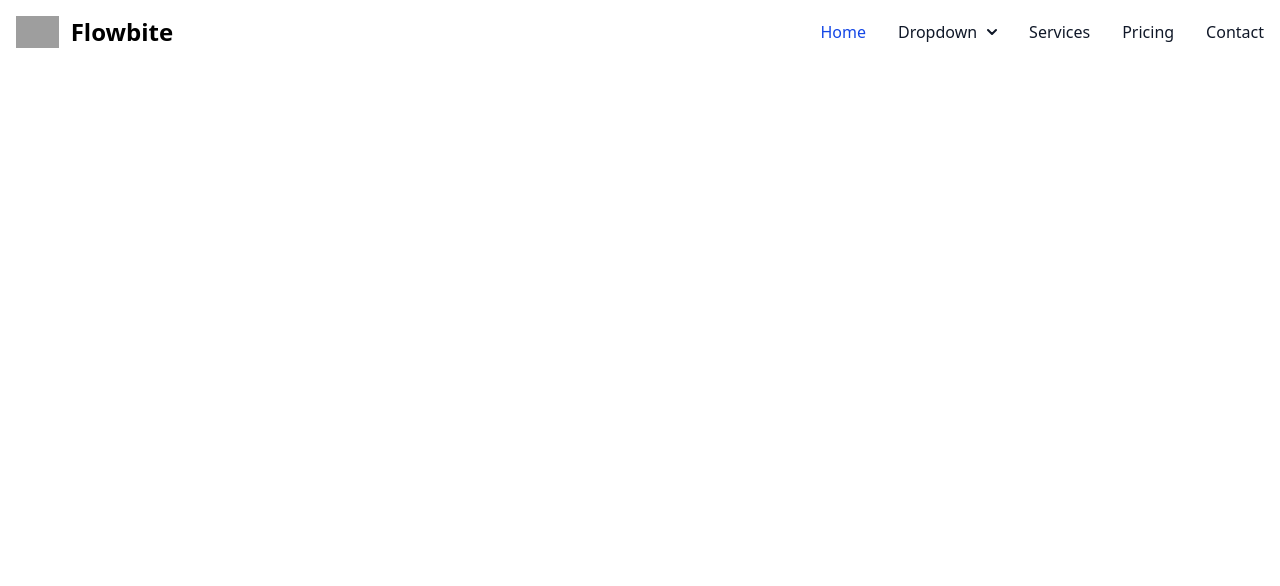
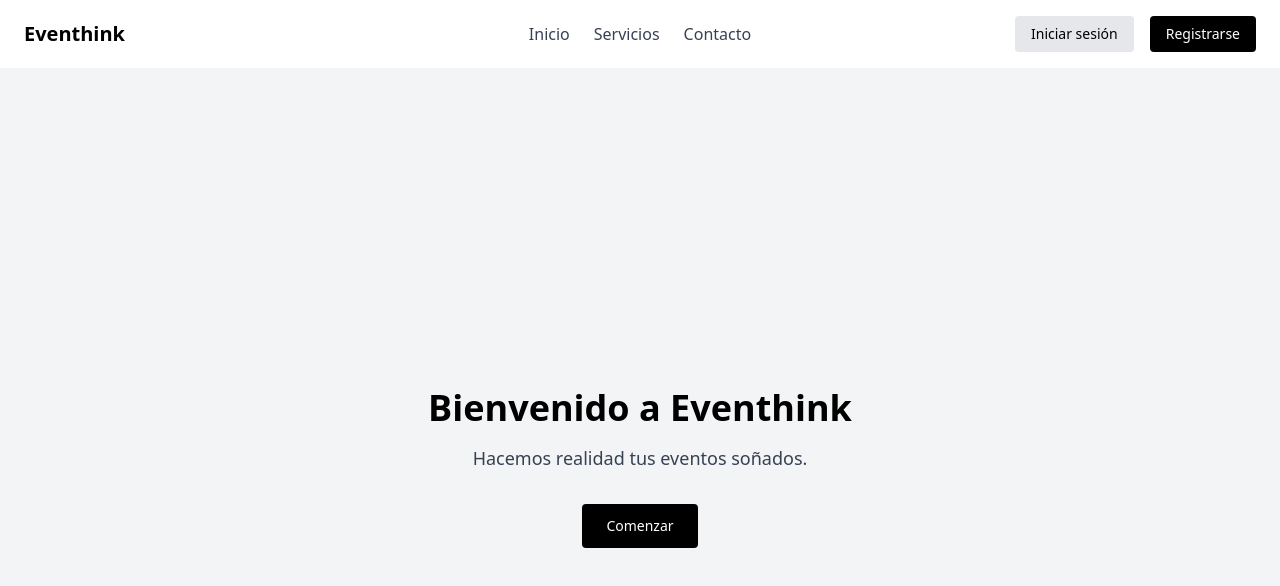
Before and after one commit to CarlosDaniel111/hackathon-itc, a React (Vite) app in the folder frontend/: page / in a window 1280 px wide. Shown: the top 586 px of the page. Built offline with nearby package versions, Linux system fonts and the light colour scheme; grey boxes are pictures that could not be loaded.

Commit message:
Add router & homepage

```diff
--- a/frontend/package.json
+++ b/frontend/package.json
@@ -16,6 +16,7 @@
     "normalize.css": "^8.0.1",
     "react": "^19.1.0",
     "react-dom": "^19.1.0",
+    "react-router-dom": "^6.23.1",
     "tailwindcss": "^4.1.7"
   },
   "devDependencies": {
--- a/frontend/src/App.jsx
+++ b/frontend/src/App.jsx
@@ -1,77 +1,10 @@
+import { AppRouter } from "./router/AppRouter"
+
 function App() {
   return (
-    <>
-      <nav class="bg-white border-gray-200 dark:bg-gray-900 dark:border-gray-700">
-        <div class="max-w-screen-xl flex flex-wrap items-center justify-between mx-auto p-4">
-          <a href="#" class="flex items-center space-x-3 rtl:space-x-reverse">
-            <img src="https://flowbite.com/docs/images/logo.svg" class="h-8" alt="Flowbite Logo" />
-            <span class="self-center text-2xl font-semibold whitespace-nowrap dark:text-white">Flowbite</span>
-          </a>
-          <button data-collapse-toggle="navbar-multi-level" type="button" class="inline-flex items-center p-2 w-10 h-10 justify-center text-sm text-gray-500 rounded-lg md:hidden hover:bg-gray-100 focus:outline-none focus:ring-2 focus:ring-gray-200 dark:text-gray-400 dark:hover:bg-gray-700 dark:focus:ring-gray-600" aria-controls="navbar-multi-level" aria-expanded="false">
-            <span class="sr-only">Open main menu</span>
-            <svg class="w-5 h-5" aria-hidden="true" xmlns="http://www.w3.org/2000/svg" fill="none" viewBox="0 0 17 14">
-              <path stroke="currentColor" stroke-linecap="round" stroke-linejoin="round" stroke-width="2" d="M1 1h15M1 7h15M1 13h15" />
-            </svg>
-          </button>
-          <div class="hidden w-full md:block md:w-auto" id="navbar-multi-level">
-            <ul class="flex flex-col font-medium p-4 md:p-0 mt-4 border border-gray-100 rounded-lg bg-gray-50 md:space-x-8 rtl:space-x-reverse md:flex-row md:mt-0 md:border-0 md:bg-white dark:bg-gray-800 md:dark:bg-gray-900 dark:border-gray-700">
-              <li>
-                <a href="#" class="block py-2 px-3 text-white bg-blue-700 rounded-sm md:bg-transparent md:text-blue-700 md:p-0 md:dark:text-blue-500 dark:bg-blue-600 md:dark:bg-transparent" aria-current="page">Home</a>
-              </li>
-              <li>
-                <button id="dropdownNavbarLink" data-dropdown-toggle="dropdownNavbar" class="flex items-center justify-between w-full py-2 px-3 text-gray-900 hover:bg-gray-100 md:hover:bg-transparent md:border-0 md:hover:text-blue-700 md:p-0 md:w-auto dark:text-white md:dark:hover:text-blue-500 dark:focus:text-white dark:hover:bg-gray-700 md:dark:hover:bg-transparent">Dropdown <svg class="w-2.5 h-2.5 ms-2.5" aria-hidden="true" xmlns="http://www.w3.org/2000/svg" fill="none" viewBox="0 0 10 6">
-                  <path stroke="currentColor" stroke-linecap="round" stroke-linejoin="round" stroke-width="2" d="m1 1 4 4 4-4" />
-                </svg></button>
-                <div id="dropdownNavbar" class="z-10 hidden font-normal bg-white divide-y divide-gray-100 rounded-lg shadow-sm w-44 dark:bg-gray-700 dark:divide-gray-600">
-                  <ul class="py-2 text-sm text-gray-700 dark:text-gray-200" aria-labelledby="dropdownLargeButton">
-                    <li>
-                      <a href="#" class="block px-4 py-2 hover:bg-gray-100 dark:hover:bg-gray-600 dark:hover:text-white">Dashboard</a>
-                    </li>
-                    <li aria-labelledby="dropdownNavbarLink">
-                      <button id="doubleDropdownButton" data-dropdown-toggle="doubleDropdown" data-dropdown-placement="right-start" type="button" class="flex items-center justify-between w-full px-4 py-2 hover:bg-gray-100 dark:hover:bg-gray-600 dark:hover:text-white">Dropdown<svg class="w-2.5 h-2.5 ms-2.5" aria-hidden="true" xmlns="http://www.w3.org/2000/svg" fill="none" viewBox="0 0 10 6">
-                        <path stroke="currentColor" stroke-linecap="round" stroke-linejoin="round" stroke-width="2" d="m1 1 4 4 4-4" />
-                      </svg></button>
-                      <div id="doubleDropdown" class="z-10 hidden bg-white divide-y divide-gray-100 rounded-lg shadow-sm w-44 dark:bg-gray-700">
-                        <ul class="py-2 text-sm text-gray-700 dark:text-gray-200" aria-labelledby="doubleDropdownButton">
-                          <li>
-                            <a href="#" class="block px-4 py-2 hover:bg-gray-100 dark:hover:bg-gray-600 dark:text-gray-200 dark:hover:text-white">Overview</a>
-                          </li>
-                          <li>
-                            <a href="#" class="block px-4 py-2 hover:bg-gray-100 dark:hover:bg-gray-600 dark:text-gray-200 dark:hover:text-white">My downloads</a>
-                          </li>
-                          <li>
-                            <a href="#" class="block px-4 py-2 hover:bg-gray-100 dark:hover:bg-gray-600 dark:text-gray-200 dark:hover:text-white">Billing</a>
-                          </li>
-                          <li>
-                            <a href="#" class="block px-4 py-2 hover:bg-gray-100 dark:hover:bg-gray-600 dark:text-gray-200 dark:hover:text-white">Rewards</a>
-                          </li>
-                        </ul>
-                      </div>
-                    </li>
-                    <li>
-                      <a href="#" class="block px-4 py-2 hover:bg-gray-100 dark:hover:bg-gray-600 dark:hover:text-white">Earnings</a>
-                    </li>
-                  </ul>
-                  <div class="py-1">
-                    <a href="#" class="block px-4 py-2 text-sm text-gray-700 hover:bg-gray-100 dark:hover:bg-gray-600 dark:text-gray-200 dark:hover:text-white">Sign out</a>
-                  </div>
-                </div>
-              </li>
-              <li>
-                <a href="#" class="block py-2 px-3 text-gray-900 rounded-sm hover:bg-gray-100 md:hover:bg-transparent md:border-0 md:hover:text-blue-700 md:p-0 dark:text-white md:dark:hover:text-blue-500 dark:hover:bg-gray-700 dark:hover:text-white md:dark:hover:bg-transparent">Services</a>
-              </li>
-              <li>
-                <a href="#" class="block py-2 px-3 text-gray-900 rounded-sm hover:bg-gray-100 md:hover:bg-transparent md:border-0 md:hover:text-blue-700 md:p-0 dark:text-white md:dark:hover:text-blue-500 dark:hover:bg-gray-700 dark:hover:text-white md:dark:hover:bg-transparent">Pricing</a>
-              </li>
-              <li>
-                <a href="#" class="block py-2 px-3 text-gray-900 rounded-sm hover:bg-gray-100 md:hover:bg-transparent md:border-0 md:hover:text-blue-700 md:p-0 dark:text-white md:dark:hover:text-blue-500 dark:hover:bg-gray-700 dark:hover:text-white md:dark:hover:bg-transparent">Contact</a>
-              </li>
-            </ul>
-          </div>
-        </div>
-      </nav>
 
-    </>
+    <AppRouter />
+
   )
 }
 
--- a/frontend/src/components/NavBar.jsx
+++ b/frontend/src/components/NavBar.jsx
@@ -1,7 +1,22 @@
 export const NavBar = () => {
   return (
-    <>
+    <nav className="flex items-center justify-between px-6 py-4 bg-white shadow">
+      <div className="text-xl font-bold">Eventhink</div>
 
-    </>
+      <div className="hidden md:flex space-x-6 absolute left-1/2 transform -translate-x-1/2">
+        <a href="#" className="text-gray-700 hover:text-black transition">Inicio</a>
+        <a href="#" className="text-gray-700 hover:text-black transition">Servicios</a>
+        <a href="#" className="text-gray-700 hover:text-black transition">Contacto</a>
+      </div>
+
+      <div className="flex items-center space-x-4">
+        <button className="px-4 py-2 text-sm text-black bg-gray-200 rounded hover:bg-gray-300 transition">
+          Iniciar sesión
+        </button>
+        <button className="px-4 py-2 text-sm text-white bg-black rounded hover:bg-gray-800 transition">
+          Registrarse
+        </button>
+      </div>
+    </nav>
   )
 }
--- /dev/null
+++ b/frontend/src/pages/HomePage.jsx
@@ -0,0 +1,16 @@
+import { NavBar } from "../components/NavBar"
+
+export const HomePage = () => {
+  return (
+    <>
+      <NavBar />
+      <div className="flex flex-col items-center justify-center min-h-screen bg-gray-100">
+        <h1 className="text-4xl font-bold mb-4">Bienvenido a Eventhink</h1>
+        <p className="text-lg text-gray-700 mb-8">Hacemos realidad tus eventos soñados.</p>
+        <button className="px-6 py-3 text-sm text-white bg-black rounded hover:bg-gray-800 transition">
+          Comenzar
+        </button>
+      </div>
+    </>
+  )
+}
--- /dev/null
+++ b/frontend/src/router/AppRouter.jsx
@@ -0,0 +1,11 @@
+import { BrowserRouter, Routes, Route, Navigate } from "react-router-dom";
+import { HomePage } from "../pages/HomePage";
+export const AppRouter = () => {
+  return (
+    <BrowserRouter>
+      <Routes>
+        <Route path="/" element={<HomePage />} />
+      </Routes>
+    </BrowserRouter>
+  );
+};
```
Also changed, not shown: 1 other file (tests, documents, lock files or other folders).
